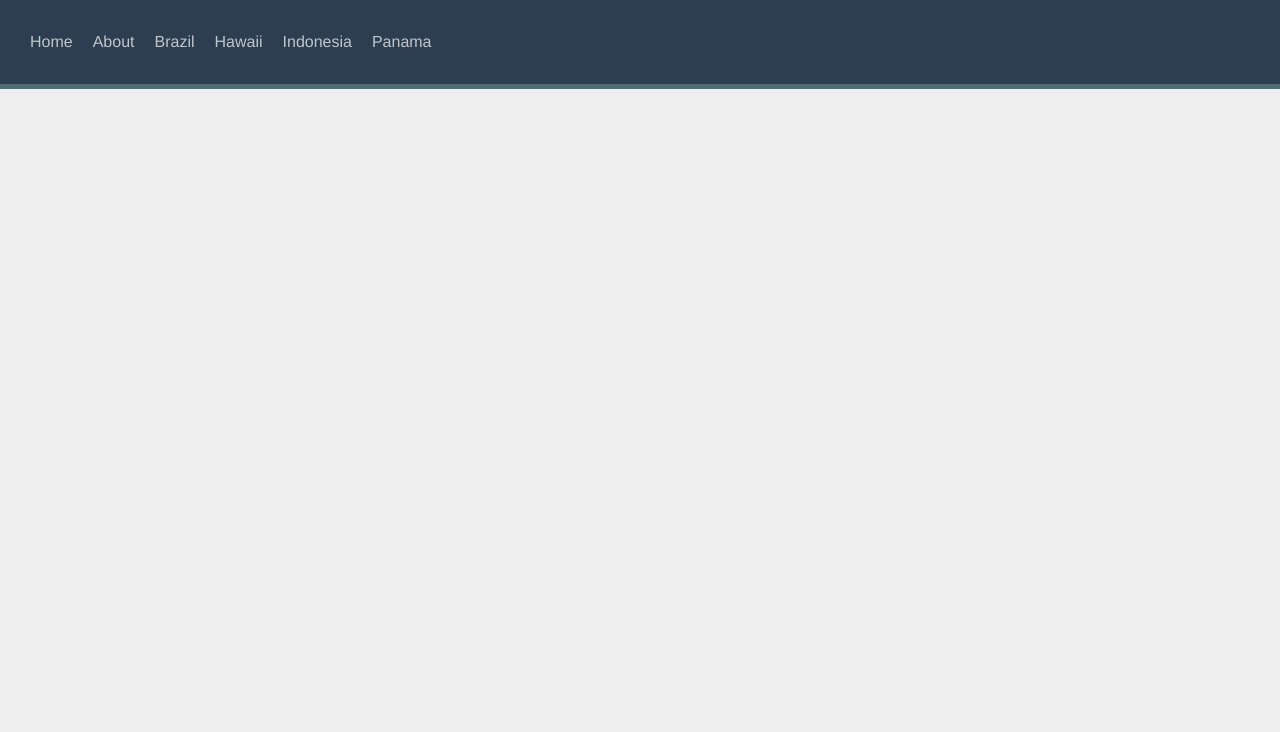
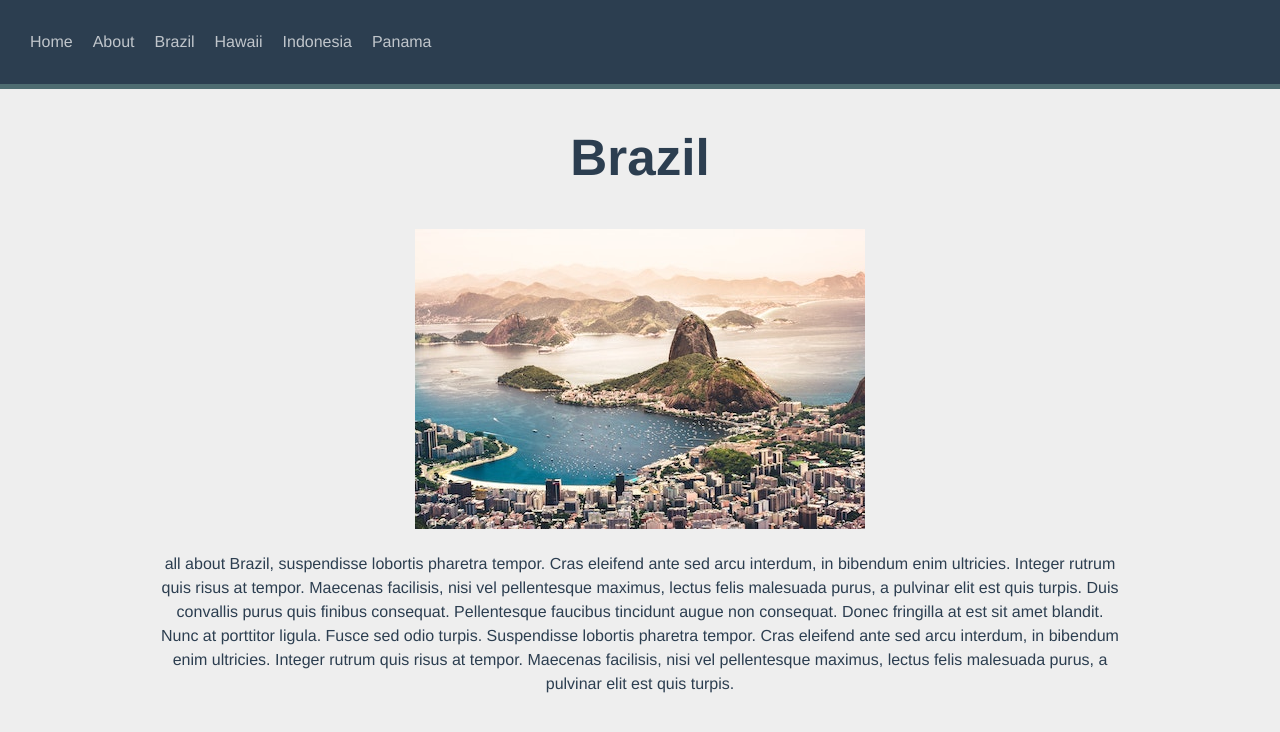
Before and after one commit to fajar7xx/vue-router-4-example, a Vue app: page /destination/1 in a window 1280 px wide. Shown: the top 732 px of the page. Built offline with nearby package versions, Linux system fonts and the light colour scheme.

Commit message:
navigation section

```diff
--- a/src/App.vue
+++ b/src/App.vue
@@ -1,17 +1,15 @@
-<script setup>
+<script>
+import TheNavigation from "@/components/TheNavigation.vue"
+export default{
+  components:{
+    TheNavigation
+  }
+}
 </script>
 
 <template>
   <div>
-    <div id="nav">
-      <router-link :to="{ name: 'Home' }">Home</router-link>
-      <router-link :to="{ name: 'About' }">About</router-link>
-      <router-link :to="{ name: 'Brazil' }">Brazil</router-link>
-      <router-link :to="{ name: 'Hawaii' }">Hawaii</router-link>
-      <router-link :to="{ name: 'Indonesia' }">Indonesia</router-link>
-      <router-link :to="{ name: 'Panama' }">Panama</router-link>
-    </div>
-
+    <TheNavigation/>
     <div class="container">
       <router-view></router-view>
     </div>
--- /dev/null
+++ b/src/components/TheNavigation.vue
@@ -0,0 +1,22 @@
+<script setup>
+
+
+</script>
+
+<template>
+    <div id="nav">
+        <router-link :to="{ name: 'Home' }">Home</router-link>
+        <router-link :to="{ name: 'About' }">About</router-link>
+        <router-link :to="{ name: 'Brazil' }">Brazil</router-link>
+        <router-link :to="{ name: 'Hawaii' }">Hawaii</router-link>
+        <router-link :to="{ name: 'Indonesia' }">Indonesia</router-link>
+        <router-link :to="{ name: 'Panama' }">Panama</router-link>
+    </div>
+</template>
+
+<style scoped lang="css">
+#nav .vue-school-active-link{
+    color: red;
+    border-bottom: 2px solid red;
+}
+</style>
--- a/src/router/index.js
+++ b/src/router/index.js
@@ -9,6 +9,8 @@ const Brazil = () => import("@/views/pages/Brazil.vue");
 const Hawaii = () => import("@/views/pages/Hawaii.vue");
 const Indonesia = () => import("@/views/pages/Indonesia.vue");
 const Panama = () => import("@/views/pages/Panama.vue");
+
+const DestinationView = () => import("@/views/DestinationShow.vue")
 
 const routes = [
   {
@@ -41,11 +43,17 @@ const routes = [
     name: "Panama",
     component: Panama,
   },
+  {
+    path: "/destination/:id",
+    name: "DestinationShow",
+    component: DestinationView
+  }
 ];
 
 const router = createRouter({
   history: createWebHistory(),
   routes,
+  linkActiveClass: 'vue-school-active-link'
 });
 
 export default router;
--- /dev/null
+++ b/src/views/DestinationShow.vue
@@ -0,0 +1,31 @@
+<template>
+  <div>
+    <section class="destination">
+        <h1>{{destination.name}}</h1>
+        <div class="destination details">
+            <img :src="`/images/${destination.image}`" :alt="destination.name">
+            <p>{{destination.description}}</p>
+        </div>
+    </section>
+  </div>
+</template>
+
+<script>
+import sourceData from '@/data.json'
+export default {
+    computed:{
+        destinationId(){
+            return parseInt(this.$route.params.id)
+        },
+        destination(){
+            return sourceData.destinations.find(
+                destination => destination.id === this.destinationId
+            )
+        }
+    }
+}
+</script>
+
+<style>
+
+</style>
--- a/src/views/Home.vue
+++ b/src/views/Home.vue
@@ -16,7 +16,12 @@ export default {
       <router-link
         v-for="destination in destinations"
         :key="destination.id"
-        :to="destination.slug"
+        :to="{
+          name: 'DestinationShow',
+          params: {
+            id: destination.id
+          }
+          }"
       >
         <h2>{{ destination.name }}</h2>
         <img :src="`/images/${destination.image}`" :alt="destination.name" />
```
